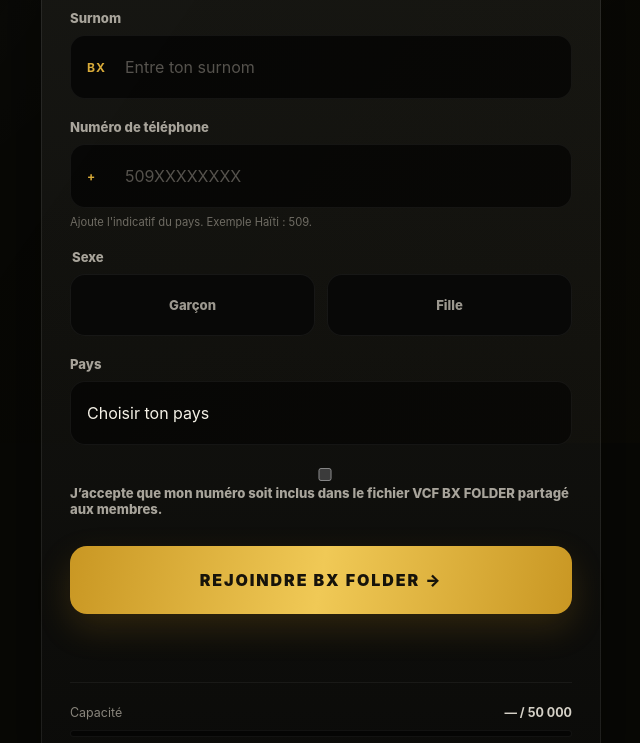
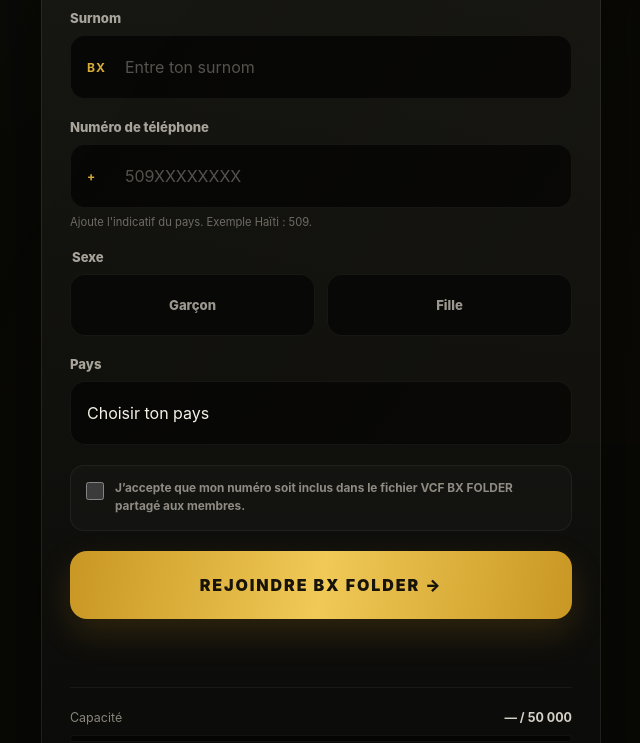
Before and after one commit to Doberto555/BX-FOLDER, a website: page public/index.html in a window 1280 px wide. Shown: the part 357-1100 px from the top of the page, without its empty margins (319-959 px from the left). Drawn offline with Linux system fonts and the light colour scheme; no server answers.

Commit message:
Style consent and VCF export controls

```diff
--- a/public/styles.css
+++ b/public/styles.css
@@ -111,3 +111,8 @@ td { color:#c8c4bb; }
   .brand-block h1 { font-size:2rem; }
   footer { flex-direction:column; align-items:center; }
 }
+
+.consent-row{display:flex;align-items:flex-start;gap:11px;padding:14px 15px;border:1px solid rgba(255,255,255,.055);border-radius:14px;background:rgba(255,255,255,.018)}
+.consent-row input{width:18px;height:18px;flex:0 0 18px;margin:2px 0 0;accent-color:var(--gold)}
+.consent-row span{margin:0!important;color:#8f8b82!important;font-size:.74rem!important;line-height:1.5!important;font-weight:650!important}
+#vcf-part{appearance:auto;min-width:190px}
```
